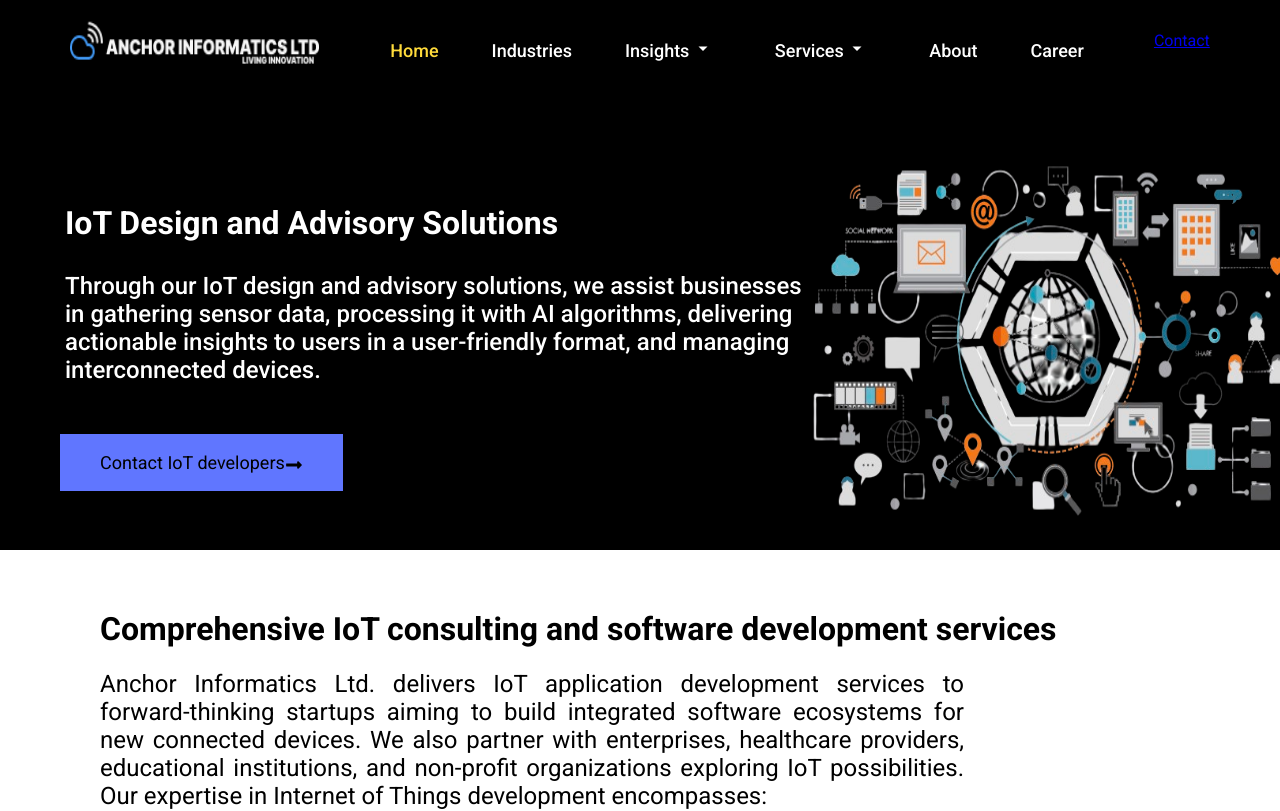
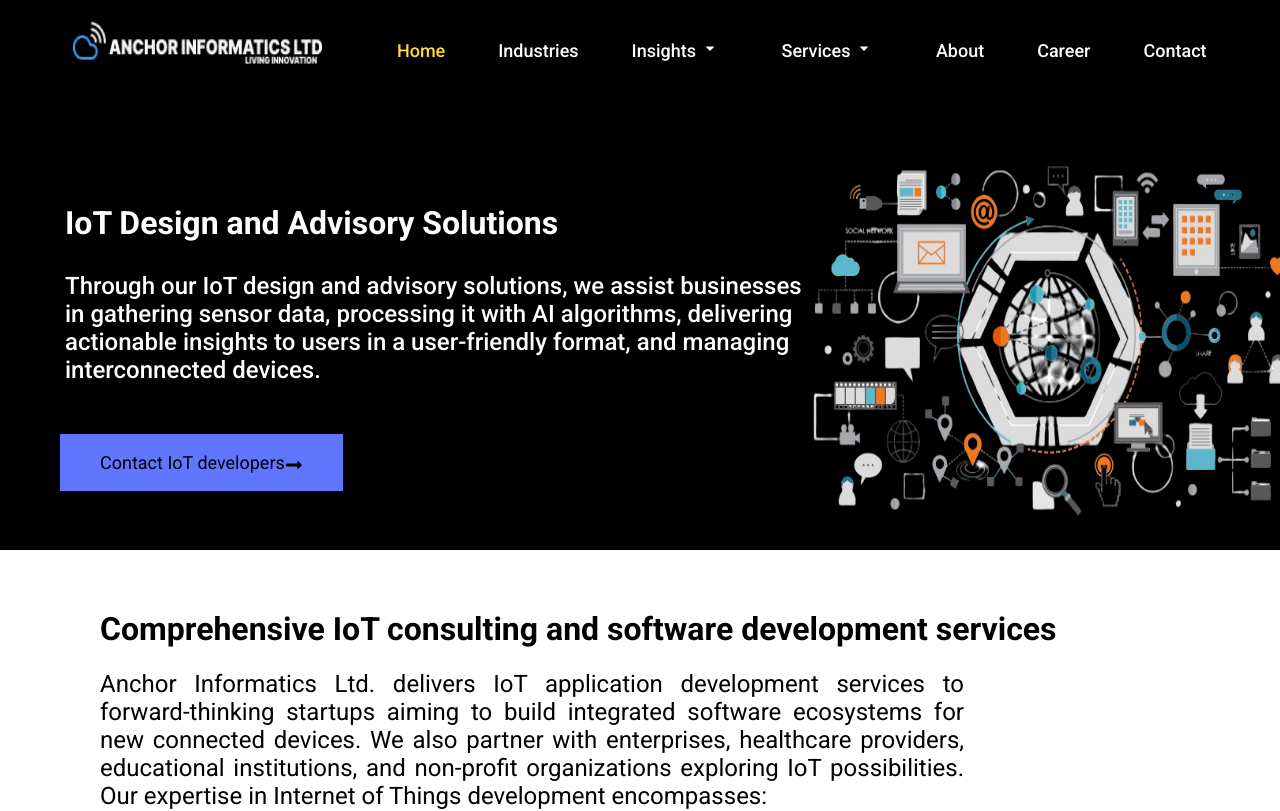
Before and after one commit to hematalari/anchor, a React (Vite) app: page /anchor/Iot in a window 1280 px wide. Shown: the top 811 px of the page. Built offline with nearby package versions, Linux system fonts and the light colour scheme.

Commit message:
contact page updated

```diff
--- a/src/Components/Navbar/Navbar.jsx
+++ b/src/Components/Navbar/Navbar.jsx
@@ -83,10 +83,12 @@
                 onClick={() => setMenu("Career")}
                 className={menu === "Career" ? "active" : ""}>Career</Link>
                 </li>
-            </ul>
-            <Link to = '/anchor/Contact'
-                onClick={() => setMenu("contact")}
-                className={menu === "contact" ? "active" : ""}>Contact</Link>
+                <li className="nav-item">
+                <Link to = '/anchor/Contact'
+                onClick={() => setMenu("Contact")}
+                className={menu === "Contact" ? "active" : ""}>Contact</Link>
+                 </li>
+                 </ul>
             </div>
     </nav>
   )
```
